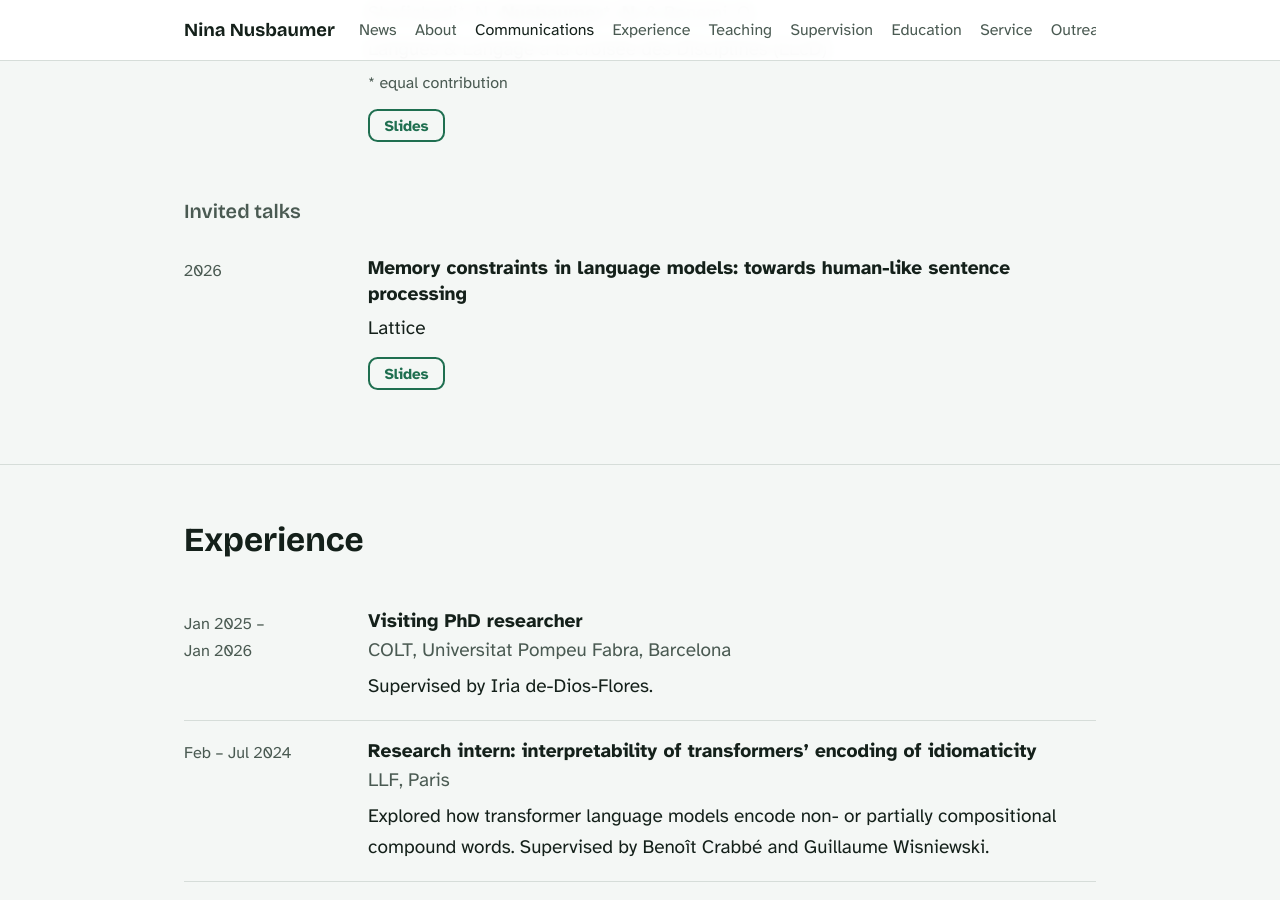
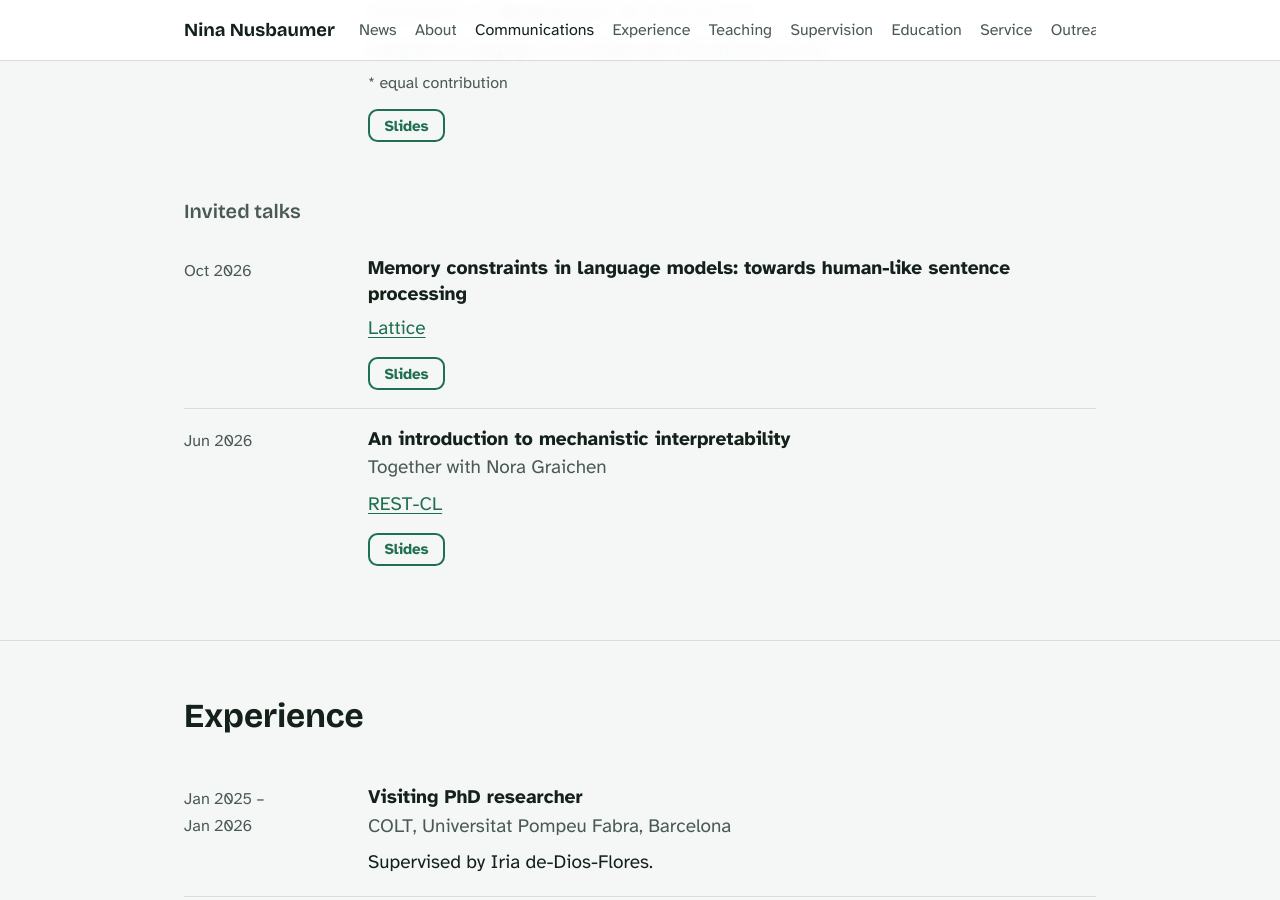
Before and after one commit to NinaNusb/NinaNusb.github.io, a Jekyll site: the page index.html, which Jekyll copies as it is, in a window 1280 px wide and 900 px high, scrolled down 3076 px. Built offline with Jekyll 4.4.1, drawn with Linux system fonts in a browser that asks for light colours.

Commit message:
Add files via upload

```diff
--- a/index.html
+++ b/index.html
@@ -111,7 +111,7 @@ footer .wrap{display:flex;justify-content:space-between;gap:1rem;flex-wrap:wrap}
   <h2>News</h2>
   <div class="row"><div class="when">Oct 2026</div><div><h4>StructuralCost at EMNLP</h4><p>Our controlled reading time dataset for modeling human sentence processing difficulty is published in Findings of EMNLP. <a href="https://aclanthology.org/2026.findings-emnlp.1360/" target="_blank" rel="noopener">Read the paper</a>.</p></div></div>
   <div class="row"><div class="when">2026</div><div><h4>Fête de la science</h4><p>Ran a linguistic discovery workshop for high school students.</p></div></div>
-  <div class="row"><div class="when">2026</div><div><h4>Invited talk at Lattice</h4><p><em>Memory constraints in language models: towards human-like sentence processing.</em></p></div></div>
+  <div class="row"><div class="when">Oct 2026</div><div><h4>Invited talk at Lattice</h4><p><em>Memory constraints in language models: towards human-like sentence processing.</em></p></div></div>
   <div class="row"><div class="when">Aug 2026</div><div><h4>Analytical Connectionism summer school</h4><p>Two weeks at Chalmers University on how linguistic structure emerges in connectionist models. Gothenburg, Sweden.</p></div></div>
 </div></section>
 
@@ -171,11 +171,18 @@ footer .wrap{display:flex;justify-content:space-between;gap:1rem;flex-wrap:wrap}
     </div></div></div>
 
   <h3>Invited talks</h3>
-  <div class="row"><div class="when">2026</div><div>
+  <div class="row"><div class="when">Oct 2026</div><div>
     <h4>Memory constraints in language models: towards human-like sentence processing</h4>
-    <p>Lattice</p>
+    <p><a href="https://www.lattice.cnrs.fr" target="_blank" rel="noopener">Lattice</a></p>
     <div class="btns">
       <a class="btn sm ghost" href="assets/files/lattice-slides.pdf" target="_blank" rel="noopener">Slides</a>
+    </div></div></div>
+  <div class="row"><div class="when">Jun 2026</div><div>
+    <h4>An introduction to mechanistic interpretability</h4>
+    <div class="sub">Together with Nora Graichen</div>
+    <p><a href="https://sites.google.com/ensc.fr/rest-cl2024/home?authuser=0" target="_blank" rel="noopener">REST-CL</a></p>
+    <div class="btns">
+      <a class="btn sm ghost" href="assets/files/rest-cl-slides.pdf" target="_blank" rel="noopener">Slides</a>
     </div></div></div>
 </div></section>
 
```
